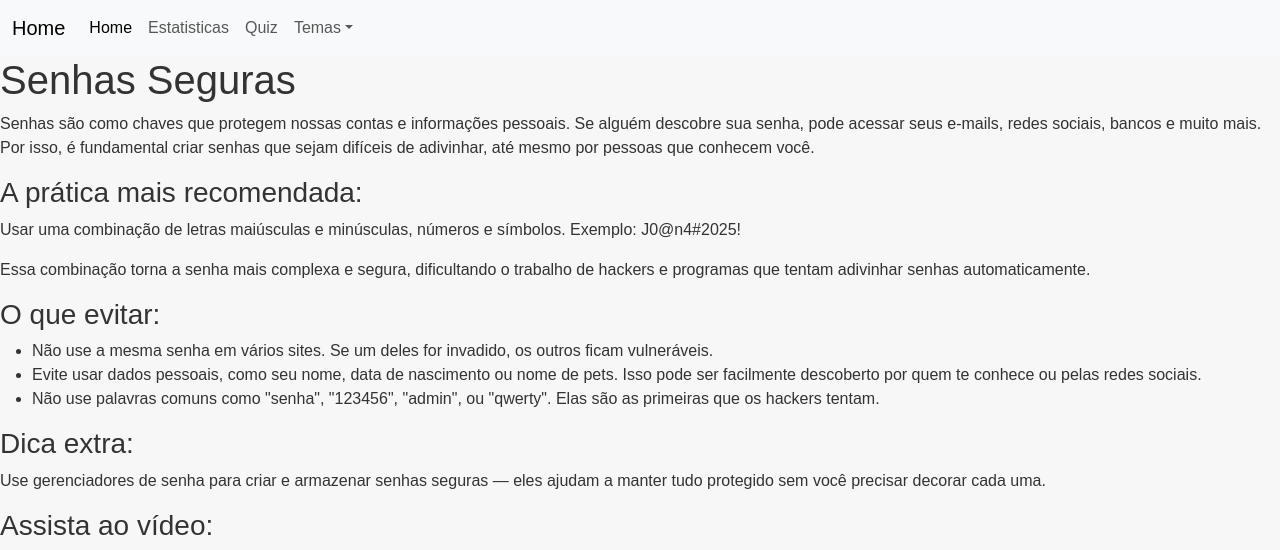
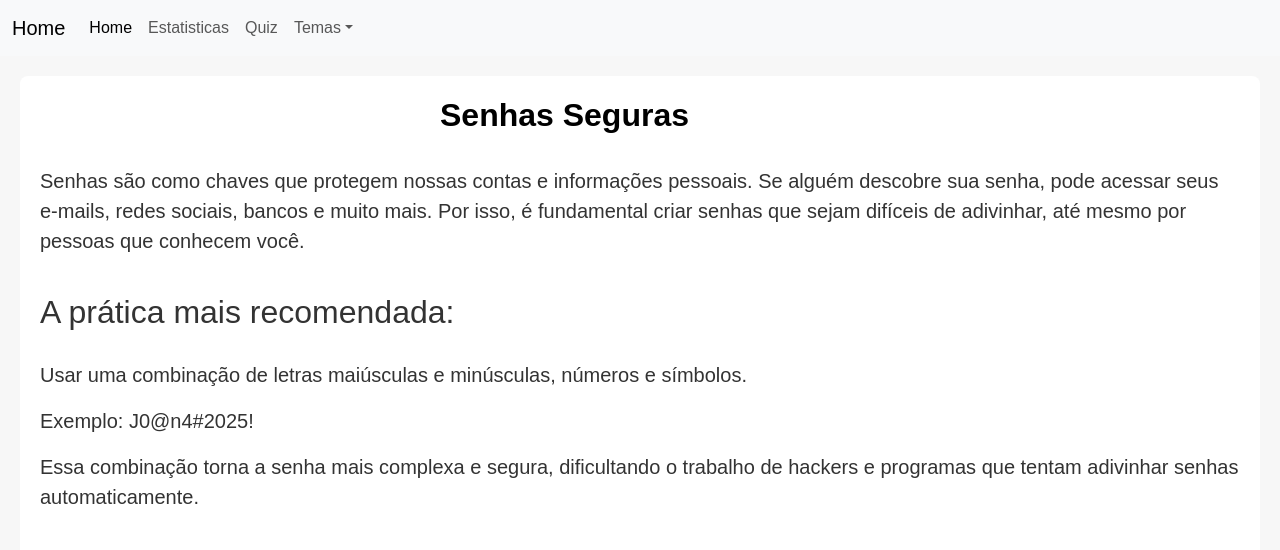
Before and after one commit to Venturaa10/suam_projeto, a PHP site: page /index.php?page=senhas in a window 1280 px wide; the page is wider, and only the part inside the window is pictured. Shown: the top 550 px of that part. Run offline with PHP 8.4, Linux system fonts and the light colour scheme; data that the repository does not hold is empty; some libraries are stand-ins or nearby versions.

Commit message:
front end push

```diff
--- a/views/privacidade.php
+++ b/views/privacidade.php
@@ -82,6 +82,7 @@
 
 
     <h3 class="fs-2 text-body-emphasis">Assista ao vídeo:</h3>
+
     <iframe width="560" height="315" src="https://www.youtube.com/embed/c4OmEbYkfa4?si=1KOwB960qK62x1ZL" title="YouTube video player" frameborder="0" allow="accelerometer; autoplay; clipboard-write; encrypted-media; gyroscope; picture-in-picture; web-share" referrerpolicy="strict-origin-when-cross-origin" allowfullscreen></iframe>
     <iframe width="560" height="315" src="https://www.youtube.com/embed/HYISzVAKpTo?si=X-9s3Ax8YJZoVKi8" title="YouTube video player" frameborder="0" allow="accelerometer; autoplay; clipboard-write; encrypted-media; gyroscope; picture-in-picture; web-share" referrerpolicy="strict-origin-when-cross-origin" allowfullscreen></iframe>
     <iframe width="560" height="315" src="https://www.youtube.com/embed/mdmLKq3IT8k?si=luOTFy3SGPb9tKom" title="YouTube video player" frameborder="0" allow="accelerometer; autoplay; clipboard-write; encrypted-media; gyroscope; picture-in-picture; web-share" referrerpolicy="strict-origin-when-cross-origin" allowfullscreen></iframe>
--- a/views/senhas.php
+++ b/views/senhas.php
@@ -1,30 +1,46 @@
+<main>
+  <section>
 
-      <h1>Senhas Seguras</h1>
-      <p>
-        Senhas são como chaves que protegem nossas contas e informações pessoais. Se alguém descobre sua senha, pode acessar seus e-mails, redes sociais, bancos e muito mais. Por isso, é fundamental criar senhas que sejam difíceis de adivinhar, até mesmo por pessoas que conhecem você.
-      </p>
+  <div class="col-lg-4 mx-auto">
+      <h2 class="display-7 fw-bold text-body-emphasis">Senhas Seguras</h2>
+  </div>
+  <br>
+  <p class="lead">Senhas são como chaves que protegem nossas contas e informações pessoais. Se alguém descobre sua senha, pode acessar seus e-mails, redes sociais, bancos e muito mais. Por isso, é fundamental criar senhas que sejam difíceis de adivinhar, até mesmo por pessoas que conhecem você.</p>
+  <br>
 
-      <h3>A prática mais recomendada:</h3>
-      <p>Usar uma combinação de letras maiúsculas e minúsculas, números e símbolos.
-        Exemplo: J0@n4#2025!
-      </p>
+  <h2 class="featurette-heading fw-normal lh-1">A prática mais recomendada:</h2>
+  <br>
+  <p class="lead">Usar uma combinação de letras maiúsculas e minúsculas, números e símbolos.</p>
+  <p class="lead">Exemplo: J0@n4#2025!</p>
+  <p class="lead">Essa combinação torna a senha mais complexa e segura, dificultando o trabalho de hackers e programas que tentam adivinhar senhas automaticamente.</p>
+  <br>
 
-      <p>
-        Essa combinação torna a senha mais complexa e segura, dificultando o trabalho de hackers e programas que tentam adivinhar senhas automaticamente.
-      </p>
+  <div class="row featurette">
+    <div class="col-md-7">
+      <h2 class="featurette-heading fw-normal lh-1">O que evitar:</h2>
+        <p class="lead">Para manter suas senhas seguras e longe de olhares indesejados, evite algumas práticas comuns que facilitam o furto, como:</p>
+        <br>
+        <ul>
+          <li><p class="lead text-body-emphasis">Não use a mesma senha em vários sites. Se um deles for invadido, os outros ficam vulneráveis.</p><br></li>
+          <li><p class="lead text-body-emphasis">Evite usar dados pessoais, como seu nome, data de nascimento ou nome de pets. Isso pode ser facilmente descoberto por quem te conhece ou pelas redes sociais.</p><br></li>
+          <li><p class="lead text-body-emphasis">Não use palavras comuns como "senha", "123456", "admin", ou "qwerty". Elas são as primeiras que os hackers tentam.</p><br></li>
+        </ul>
 
-      <h3>O que evitar:</h3>
-      <ul>
-        <li>Não use a mesma senha em vários sites. Se um deles for invadido, os outros ficam vulneráveis.</li>
-        <li>Evite usar dados pessoais, como seu nome, data de nascimento ou nome de pets. Isso pode ser facilmente descoberto por quem te conhece ou pelas redes sociais.</li>
-        <li>Não use palavras comuns como "senha", "123456", "admin", ou "qwerty". Elas são as primeiras que os hackers tentam.</li>
-      </ul>
+        <h5 class="lead lh-2">Dica extra:</h5>
+        <h5 class="lead lh-2"> Use gerenciadores de senha para criar e armazenar senhas seguras — eles ajudam a manter tudo protegido sem você precisar decorar cada uma.</h5>
+    </div>
+    <div class="col-md-5">
+      <br>
+      <img src="./assets/img/password.png" alt="" width="600" height="500" >
+    </div>
+  </div>
+  <br>
+  <br>
 
-        <h3>Dica extra:</h3>
-      <p>
-        Use gerenciadores de senha para criar e armazenar senhas seguras — eles ajudam a manter tudo protegido sem você precisar decorar cada uma.
-      </p>
+  <h3 class="lead lh-2">Assista ao vídeo:</h3>
 
-      <h3>Assista ao vídeo:</h3>
-      <iframe width="560" height="315" src="https://www.youtube.com/embed/s7ldn31OEFc?si=O8RSOXd8TdH8fucJ" title="YouTube video player" frameborder="0" allow="accelerometer; autoplay; clipboard-write; encrypted-media; gyroscope; picture-in-picture; web-share" referrerpolicy="strict-origin-when-cross-origin" allowfullscreen></iframe>
-      <iframe width="560" height="315" src="https://www.youtube.com/embed/SsOmuomLfgM?si=vUF8gEPJrH-goOXE" title="YouTube video player" frameborder="0" allow="accelerometer; autoplay; clipboard-write; encrypted-media; gyroscope; picture-in-picture; web-share" referrerpolicy="strict-origin-when-cross-origin" allowfullscreen></iframe>
+  <iframe width="560" height="315" src="https://www.youtube.com/embed/s7ldn31OEFc?si=O8RSOXd8TdH8fucJ" title="YouTube video player" frameborder="0" allow="accelerometer; autoplay; clipboard-write; encrypted-media; gyroscope; picture-in-picture; web-share" referrerpolicy="strict-origin-when-cross-origin" allowfullscreen></iframe>
+  <iframe width="560" height="315" src="https://www.youtube.com/embed/SsOmuomLfgM?si=vUF8gEPJrH-goOXE" title="YouTube video player" frameborder="0" allow="accelerometer; autoplay; clipboard-write; encrypted-media; gyroscope; picture-in-picture; web-share" referrerpolicy="strict-origin-when-cross-origin" allowfullscreen></iframe>
+
+  </section>
+</main>
```
Also changed, not shown: assets/img/password.png (added). Lines whose indentation alone changed are shown as unchanged.
